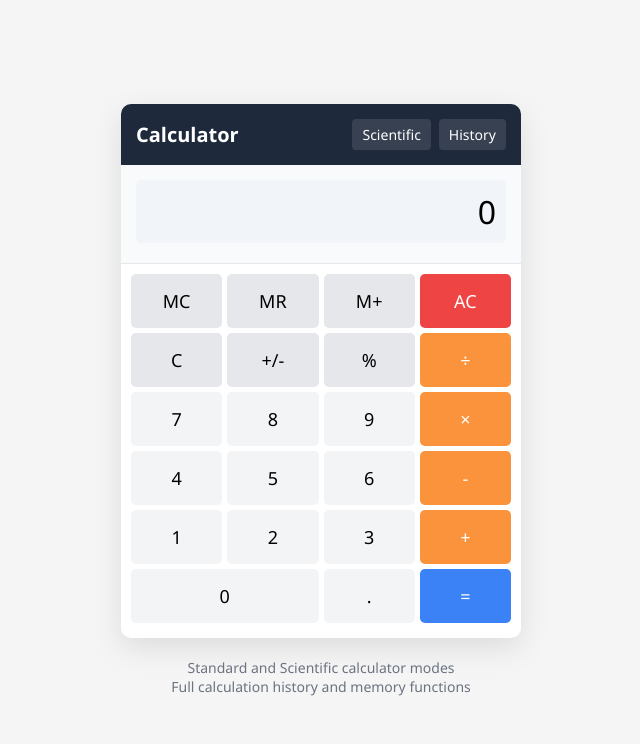
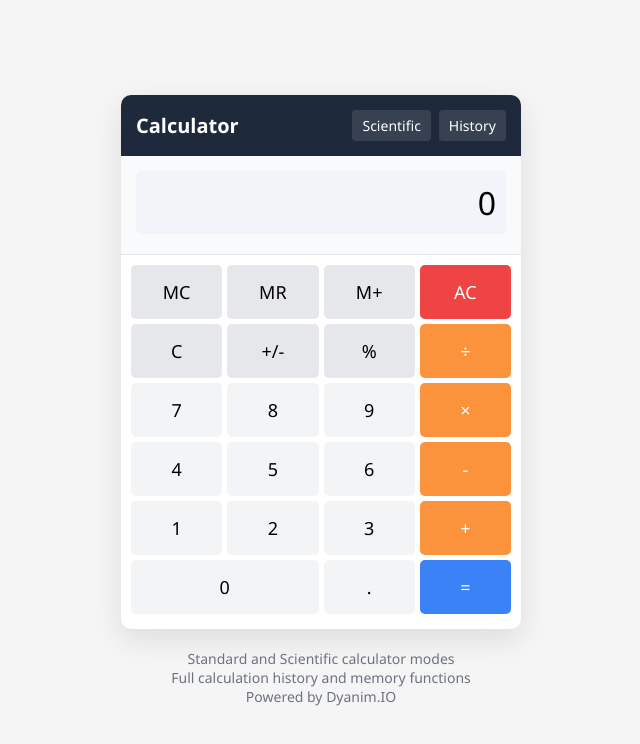
Before and after one commit to egy7777/Calc-Website, a plain HTML site: page index.html in a window 1280 px wide. Shown: the whole page, without its empty margins (319-959 px from the left). Drawn offline with Linux system fonts and the light colour scheme.

Commit message:
Update index.html

```diff
--- a/index.html
+++ b/index.html
@@ -318,6 +318,7 @@
         <div class="info">
             <p>Standard and Scientific calculator modes</p>
             <p>Full calculation history and memory functions</p>
+            <p>Powered by Dyanim.IO</p>
         </div>
     </div>
 
```
